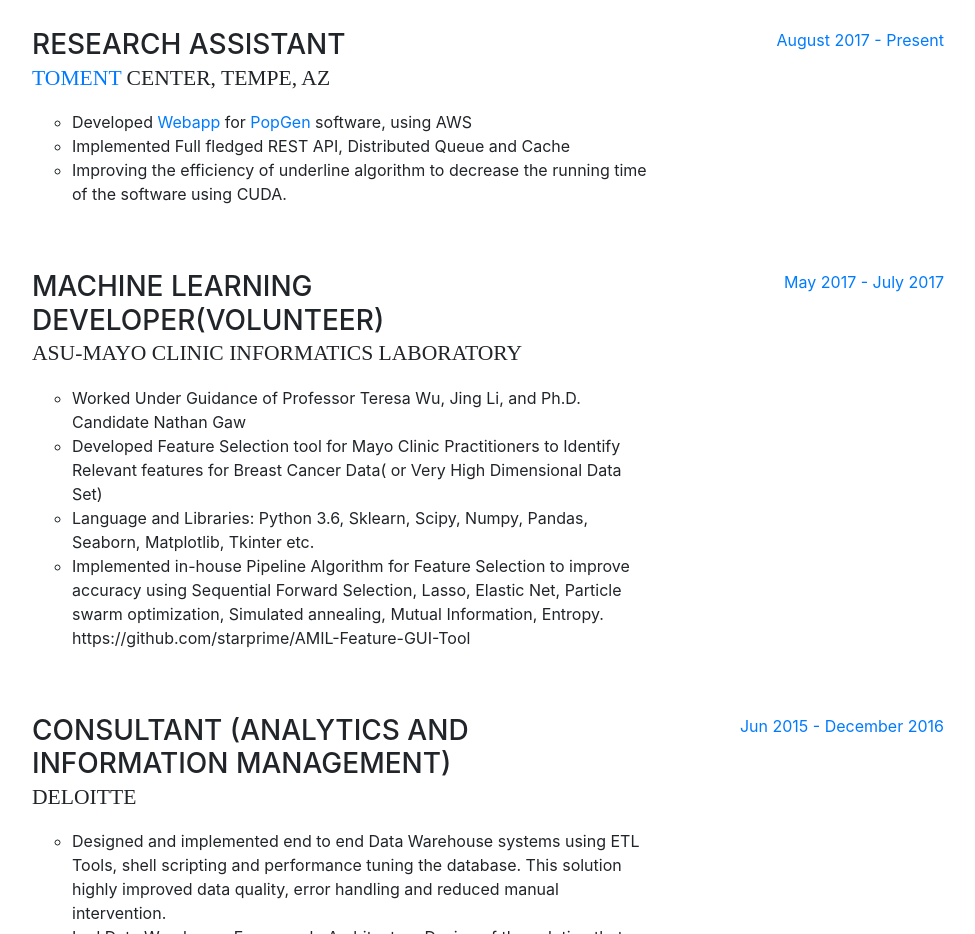
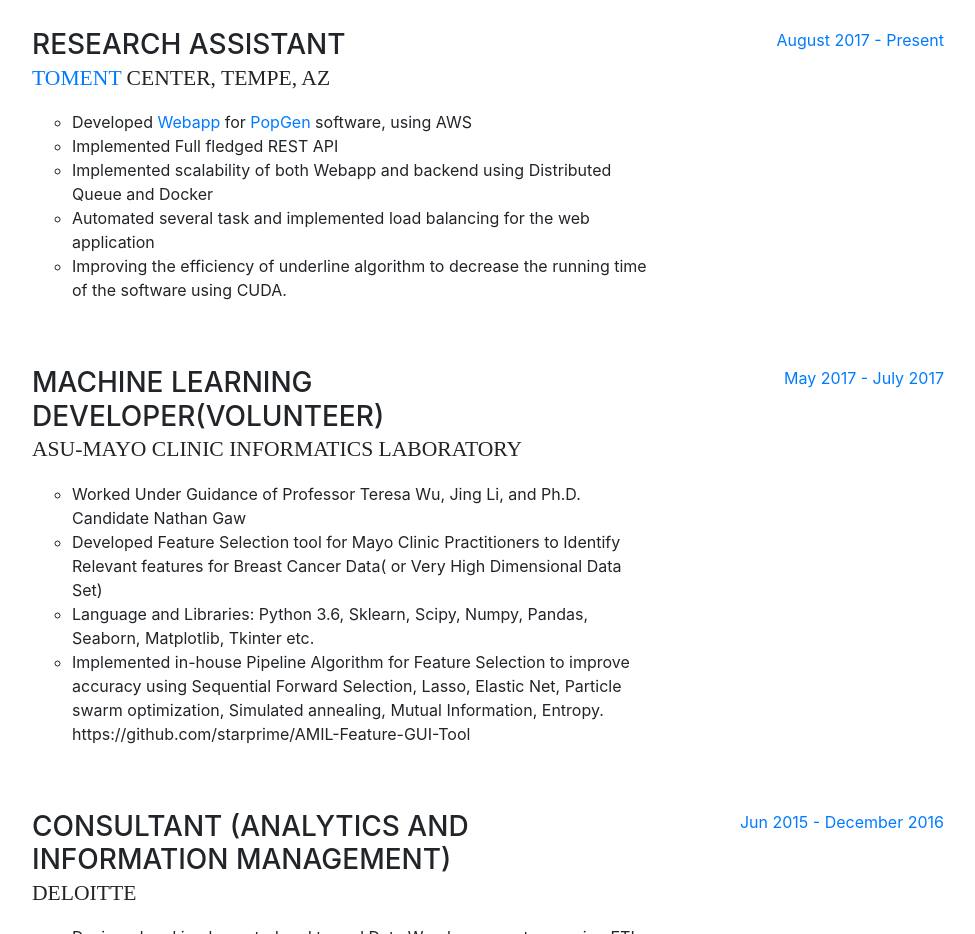
Before and after one commit to sumitdvlp/sumitdvlp.github.io, a website with bundled scripts: page index.html in a window 1280 px wide. Shown: the part 1780-2714 px from the top of the page, without its empty margins (288-1263 px from the left). Built offline with nearby package versions, Linux system fonts and the light colour scheme; a web font is replaced by a local one.

Commit message:
popgen More

```diff
--- a/index.html
+++ b/index.html
@@ -264,7 +264,9 @@
 
               <ul type="circle">
                 <li>Developed <a href="https://www.popgencloud.com/">Webapp</a> for <a href="https://www.mobilityanalytics.org/popgen.html">PopGen</a>  software, using AWS</li>
-                <li>Implemented Full fledged REST API, Distributed Queue and Cache</li>
+                <li>Implemented Full fledged REST API </li>
+                <li>Implemented scalability of both Webapp and backend using Distributed Queue and Docker</li>
+                <li>Automated several task and implemented load balancing for the web application</li>
                 <li>Improving the efficiency of underline algorithm to decrease the running time of the software using CUDA.</li>
 
               </ul>
```
